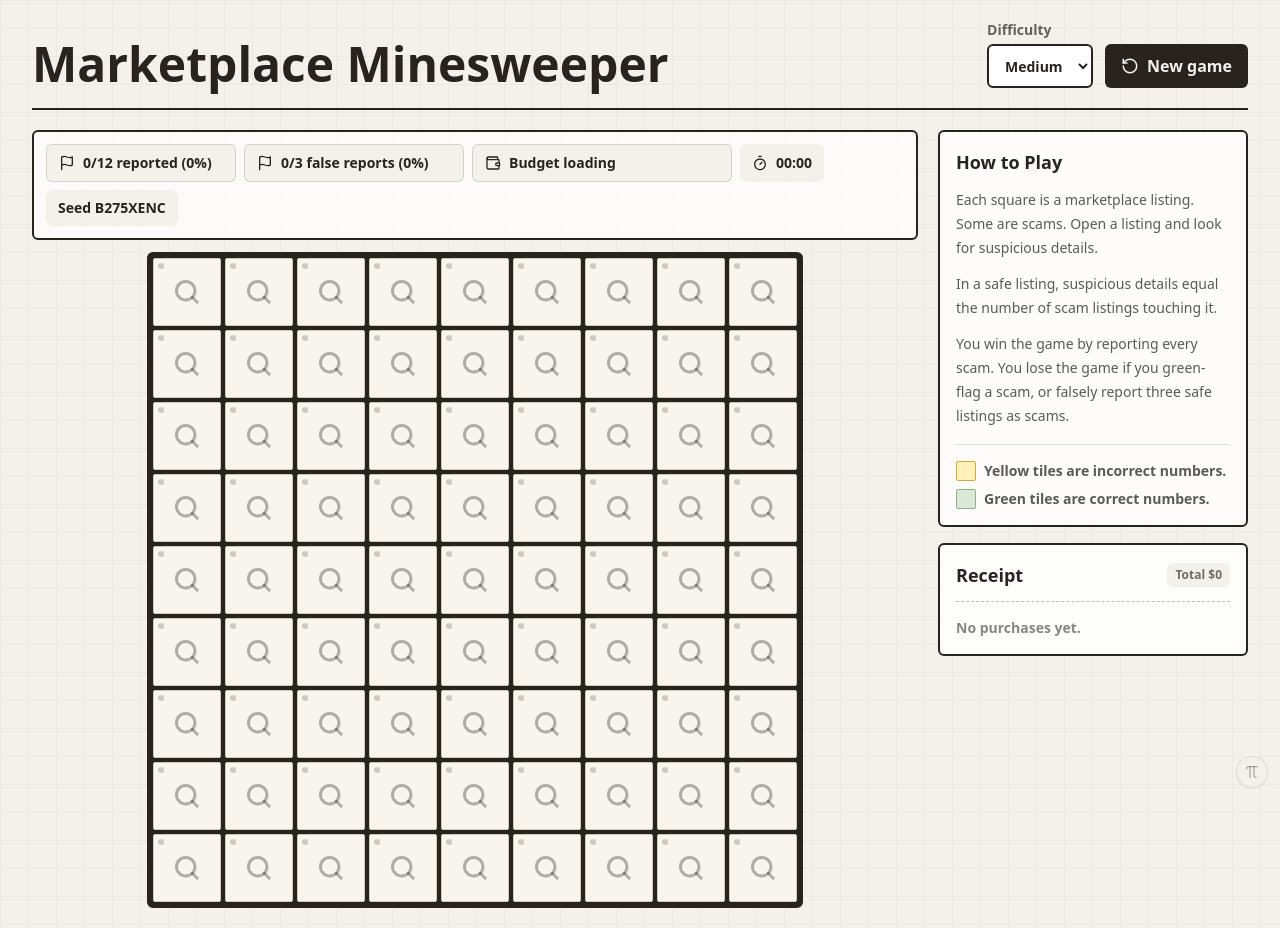
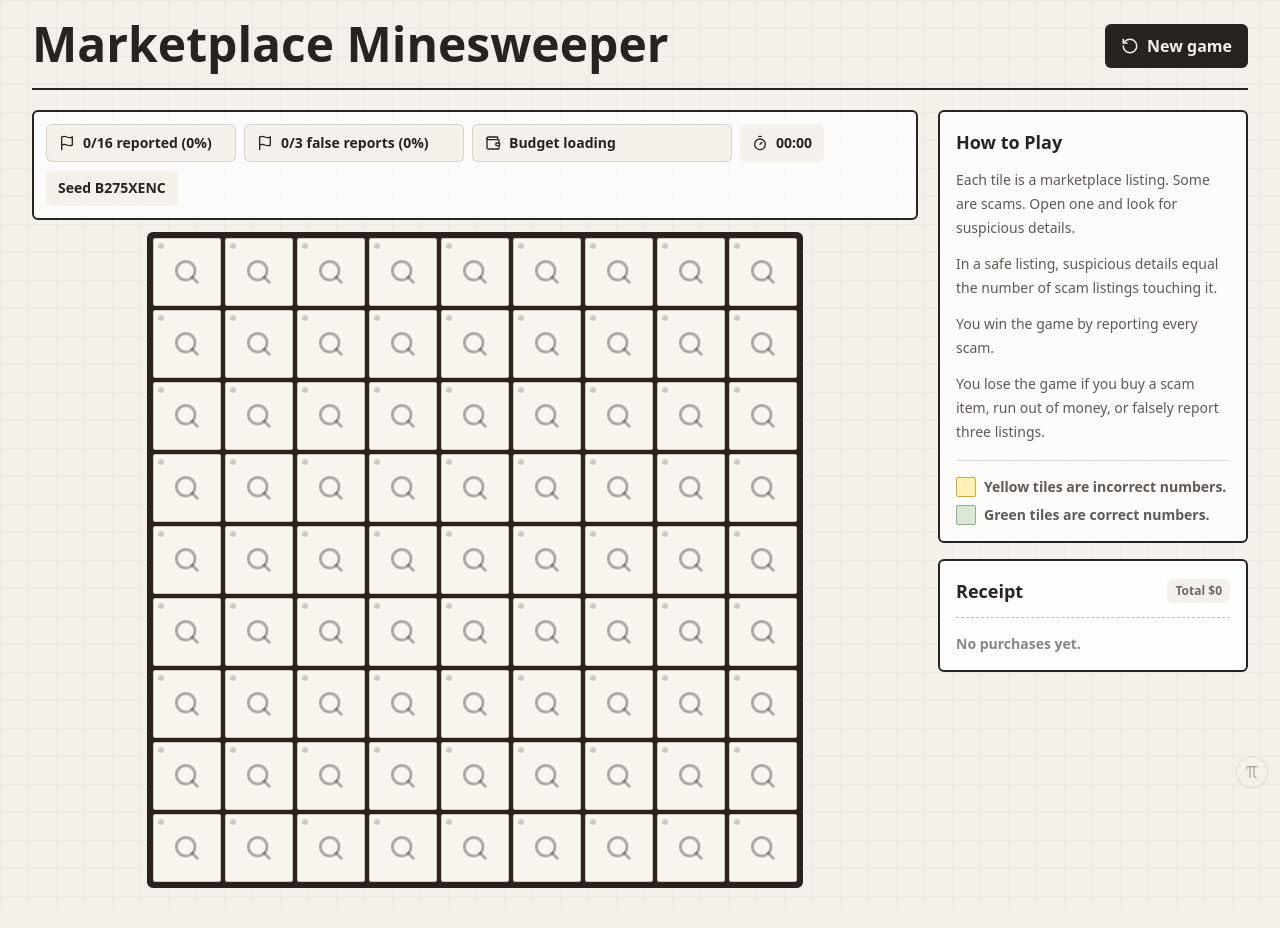
Before and after one commit to ppsandwich/MarketplaceMinesweeper-GPT, a Next.js app: page / in a window 1280 px wide. Built offline with nearby package versions, Linux system fonts and the light colour scheme.

Commit message:
Lock difficulty to hard, add app icon, and improve instructions
- Remove difficulty selector and localStorage persistence
- Add custom SVG app icon
- Clarify loss conditions in How to Play section

```diff
--- a/src/app/page.tsx
+++ b/src/app/page.tsx
@@ -11,7 +11,6 @@ import { randomSeed } from "@/game/seededRandom";
 import type { Difficulty, GameStatus, Tile } from "@/types/game";
 import type { MarketplaceListing } from "@/types/listing";
 
-const difficultyKey = "marketplace-minesweeper:difficulty";
 const falseReportLimit = 3;
 const bannedMessage = "GAME OVER - you've been banned for making too many false reports.";
 const outOfCashMessage = "GAME OVER! You're out of cash.";
@@ -68,7 +67,7 @@ function statusCopy(status: GameStatus, gameOverMessage: string | null): string
 }
 
 export default function Home() {
-  const [difficulty, setDifficulty] = useState<Difficulty>("medium");
+  const [difficulty] = useState<Difficulty>("hard");
   const [status, setStatus] = useState<GameStatus>("idle");
   const [board, setBoard] = useState<Tile[]>(() => createEmptyBoard(BOARD_WIDTH, BOARD_HEIGHT));
   const [seed, setSeed] = useState("");
@@ -109,8 +108,6 @@ export default function Home() {
 
   useEffect(() => {
     if (process.env.NODE_ENV === "development") validateListingsData();
-    const stored = window.localStorage.getItem(difficultyKey) as Difficulty | null;
-    if (stored && stored in DIFFICULTIES) setDifficulty(stored);
     setSeed(randomSeed());
   }, []);
 
@@ -157,9 +154,7 @@ export default function Home() {
   }, []);
 
   const resetGame = useCallback(
-    (nextDifficulty = difficulty) => {
-      setDifficulty(nextDifficulty);
-      window.localStorage.setItem(difficultyKey, nextDifficulty);
+    () => {
       setStatus("idle");
       setBoard(createEmptyBoard(BOARD_WIDTH, BOARD_HEIGHT));
       setSeed(randomSeed());
@@ -177,7 +172,7 @@ export default function Home() {
       setBudgetRemaining(null);
       setPurchasedListings([]);
     },
-    [difficulty]
+    []
   );
 
   const ensureGeneratedBoard = useCallback(
@@ -412,20 +407,6 @@ export default function Home() {
         </div>
 
         <div className="flex flex-wrap items-center gap-3">
-          <label className="grid gap-1 text-sm font-bold text-ink/70">
-            Difficulty
-            <select
-              className="h-11 rounded-md border-2 border-ink bg-white px-3 font-black text-ink"
-              value={difficulty}
-              onChange={(event) => resetGame(event.target.value as Difficulty)}
-            >
-              {Object.entries(DIFFICULTIES).map(([value, config]) => (
-                <option key={value} value={value}>
-                  {config.label}
-                </option>
-              ))}
-            </select>
-          </label>
           <button
             type="button"
             className="mt-auto inline-flex h-11 items-center gap-2 rounded-md bg-ink px-4 font-black text-paper"
@@ -566,14 +547,16 @@ export default function Home() {
           <section className="rounded-md border-2 border-ink bg-white/80 p-4">
             <h2 className="text-lg font-black">How to Play</h2>
             <p className="mt-3 text-sm leading-6 text-ink/75">
-              Each square is a marketplace listing. Some are scams. Open a listing and look for suspicious details.
+              Each tile is a marketplace listing. Some are scams. Open one and look for suspicious details.
             </p>
             <p className="mt-3 text-sm leading-6 text-ink/75">
               In a safe listing, suspicious details equal the number of scam listings touching it.
             </p>
             <p className="mt-3 text-sm leading-6 text-ink/75">
-              You win the game by reporting every scam. You lose the game if you green-flag a scam, or falsely report
-              three safe listings as scams.
+              You win the game by reporting every scam.
+            </p>
+            <p className="mt-3 text-sm leading-6 text-ink/75">
+              You lose the game if you buy a scam item, run out of money, or falsely report three listings.
             </p>
             <div className="mt-4 grid gap-2 border-t border-ink/15 pt-4 text-sm font-bold text-ink/75">
               <div className="flex items-center gap-2">
```
Also changed, not shown: src/app/icon.svg (added).
